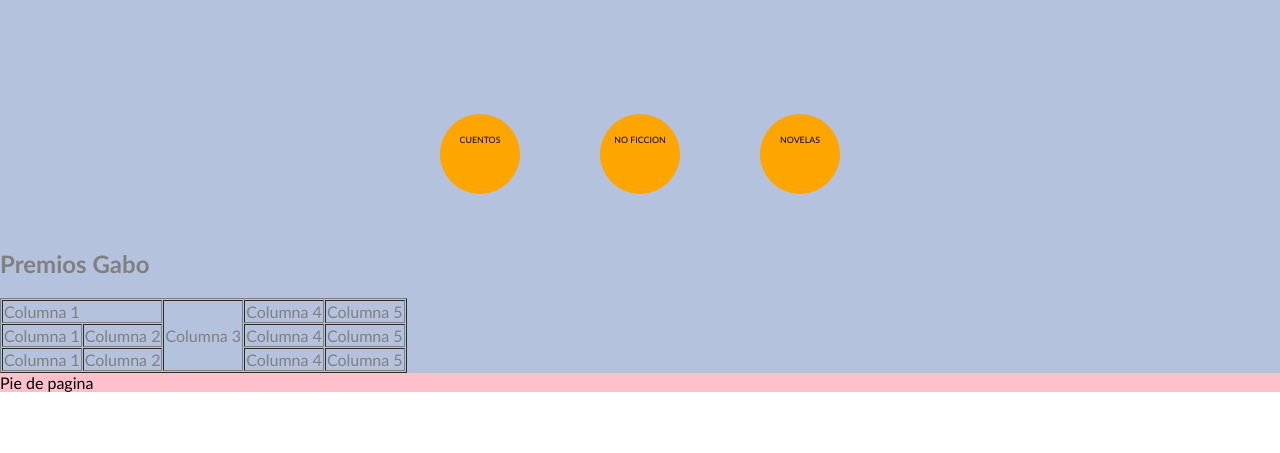
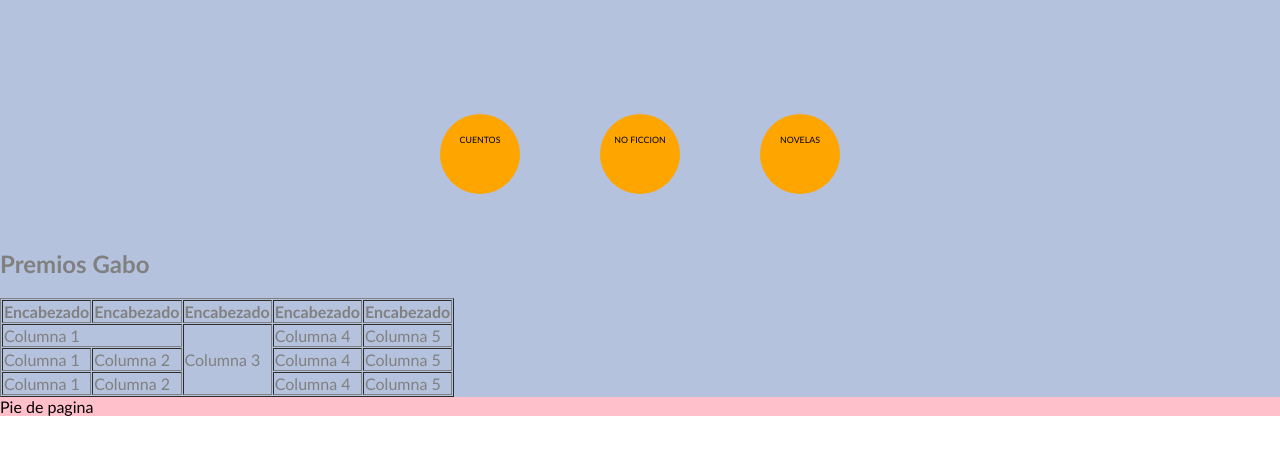
Before and after one commit to danielcuellar117/web-gabo, a plain HTML site: page index.html in a window 1280 px wide. Shown: the part 347-800 px from the top of the page. Drawn offline with Linux system fonts and the light colour scheme.

Commit message:
[+] index.html thead, tbody etiquetas para encabezado y cuerpo de la tabla

```diff
--- a/index.html
+++ b/index.html
@@ -44,6 +44,18 @@
         <section class="Premios">
             <h2 class="premios-title">Premios Gabo</h2>
             <table border="1" cellspacing="1" cellpadding="1">
+                <thead>
+                    <tr>
+                        <th>Encabezado</th>
+                        <th>Encabezado</th>
+                        <th>Encabezado</th>
+                        <th>Encabezado</th>
+                        <th>Encabezado</th>
+                    </tr>
+                </thead>
+                <tbody>
+
+                </tbody>
                 <tr>
                     <td colspan="2">Columna 1</td>
 
```
